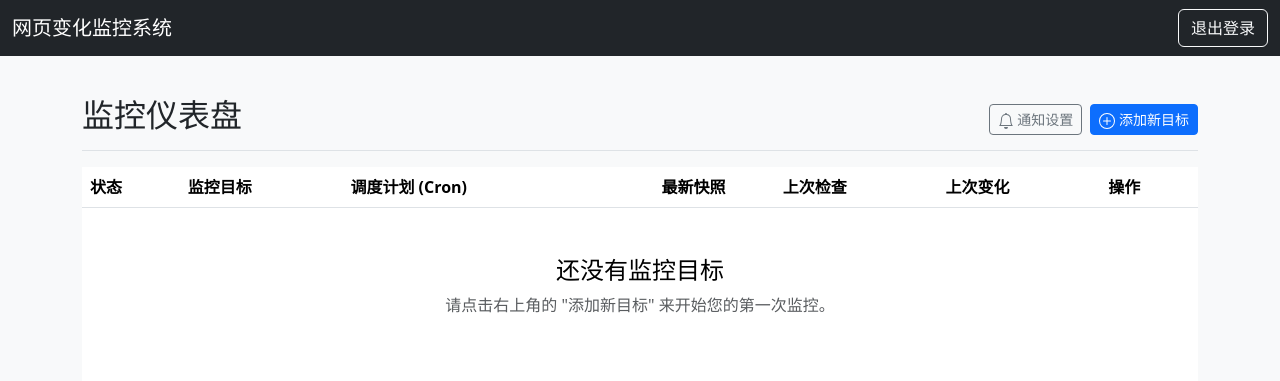
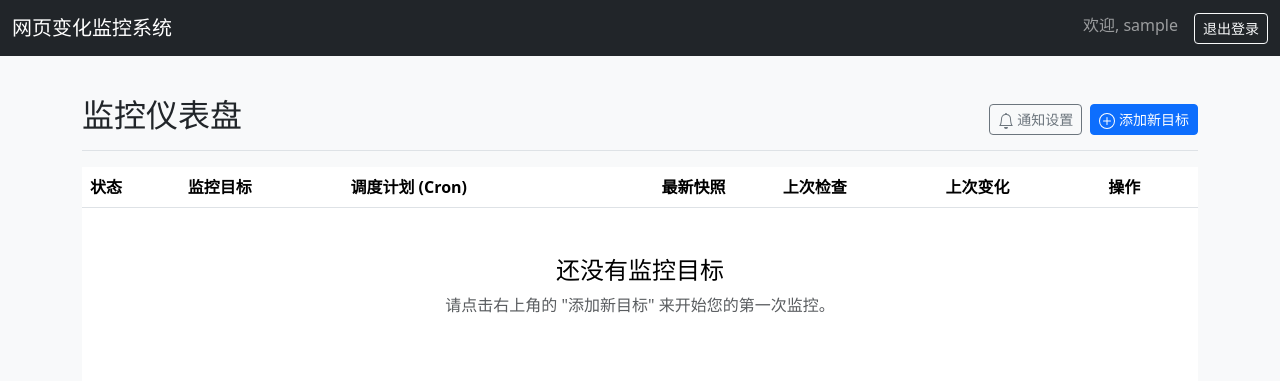
Before and after one commit to workerspages/webpage-color-changes, a Flask app: page / in a window 1280 px wide. Shown: the top 381 px of the page. Run offline with Flask 3, Linux system fonts and the light colour scheme; the visitor is signed in with stand-in values (Sample User, id 1); parts of the project's set-up code (start-up, migrations or seed data) failed here and were passed over.

Commit message:
Update base.html

```diff
--- a/templates/base.html
+++ b/templates/base.html
@@ -1,4 +1,3 @@
-<!-- templates/base.html -->
 <!doctype html>
 <html lang="zh-CN">
 <head>
@@ -9,25 +8,47 @@
     <link href="https://cdn.jsdelivr.net/npm/bootstrap@5.3.3/dist/css/bootstrap.min.css" rel="stylesheet">
     <style>
         body { background-color: #f8f9fa; }
+        .table-hover tbody tr:hover {
+            background-color: #f1f1f1;
+        }
     </style>
 </head>
 <body>
-    <nav class="navbar navbar-expand-lg navbar-dark bg-dark">
+    <nav class="navbar navbar-expand-lg navbar-dark bg-dark sticky-top">
         <div class="container-fluid">
-            <a class="navbar-brand" href="{{ url_for('settings_page') }}">网页变化监控系统</a>
-            {% if 'user_id' in session %}
-            <div class="d-flex">
-                <a href="{{ url_for('logout') }}" class="btn btn-outline-light">退出登录</a>
+            <!-- ↓↓↓ 关键修正：将 'settings_page' 改为 'dashboard' ↓↓↓ -->
+            <a class="navbar-brand" href="{{ url_for('dashboard') }}">网页变化监控系统</a>
+            <!-- ↑↑↑ 关键修正：将 'settings_page' 改为 'dashboard' ↑↑↑ -->
+
+            <button class="navbar-toggler" type="button" data-bs-toggle="collapse" data-bs-target="#navbarNav" aria-controls="navbarNav" aria-expanded="false" aria-label="Toggle navigation">
+                <span class="navbar-toggler-icon"></span>
+            </button>
+
+            <div class="collapse navbar-collapse" id="navbarNav">
+                <ul class="navbar-nav ms-auto">
+                    {% if 'user_id' in session %}
+                    <li class="nav-item">
+                        <span class="navbar-text me-3">
+                          欢迎, {{ session.username }}
+                        </span>
+                    </li>
+                    <li class="nav-item">
+                        <a href="{{ url_for('logout') }}" class="btn btn-outline-light btn-sm">退出登录</a>
+                    </li>
+                    {% endif %}
+                </ul>
             </div>
-            {% endif %}
         </div>
     </nav>
 
-    <div class="container mt-4">
+    <main class="container mt-4">
         {% block content %}{% endblock %}
-    </div>
+    </main>
 
     <!-- Bootstrap JS -->
     <script src="https://cdn.jsdelivr.net/npm/bootstrap@5.3.3/dist/js/bootstrap.bundle.min.js"></script>
+
+    <!-- 用于注入页面特定脚本的块 -->
+    {% block scripts %}{% endblock %}
 </body>
 </html>
```
